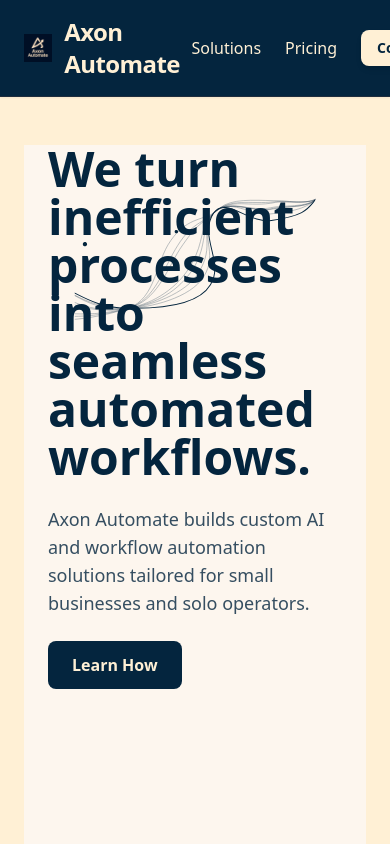
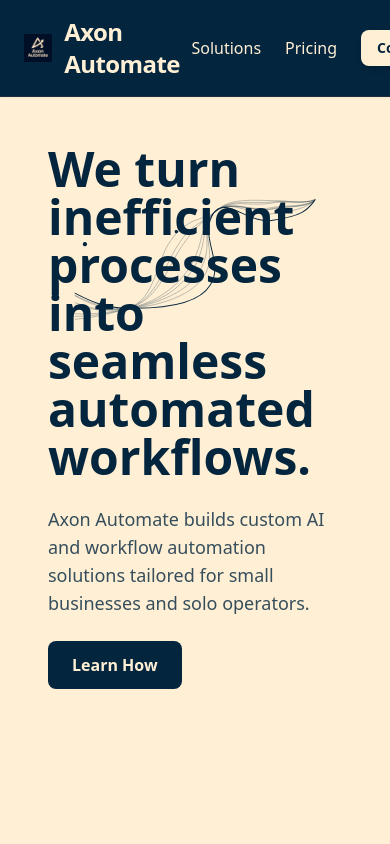
Before and after one commit to trimdex445/axon-automate, a Next.js app: page / in a window 390 px wide. Shown: the top 844 px of the page. Built offline with nearby package versions, Linux system fonts and the light colour scheme.

Commit message:
Added transparent Lottie background to hero section and ensured responsiveness

```diff
--- a/pages/index.tsx
+++ b/pages/index.tsx
@@ -29,7 +29,7 @@ export default function Home() {
     <Layout>
       {/* Hero */}
         <section
-          className="relative min-h-screen flex flex-col md:flex-row items-center justify-between overflow-hidden bg-[#fdf6ee]"
+          className="relative min-h-screen flex flex-col md:flex-row items-center justify-between overflow-hidden bg-[#fff0d5]"
           id="hero"
         >
           {/* Lottie Background */}
```
